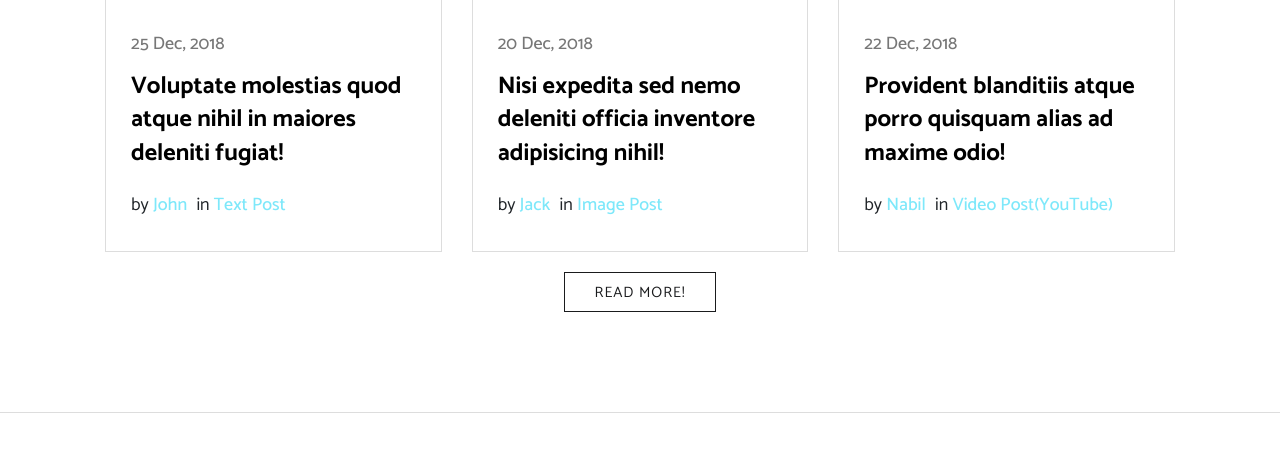
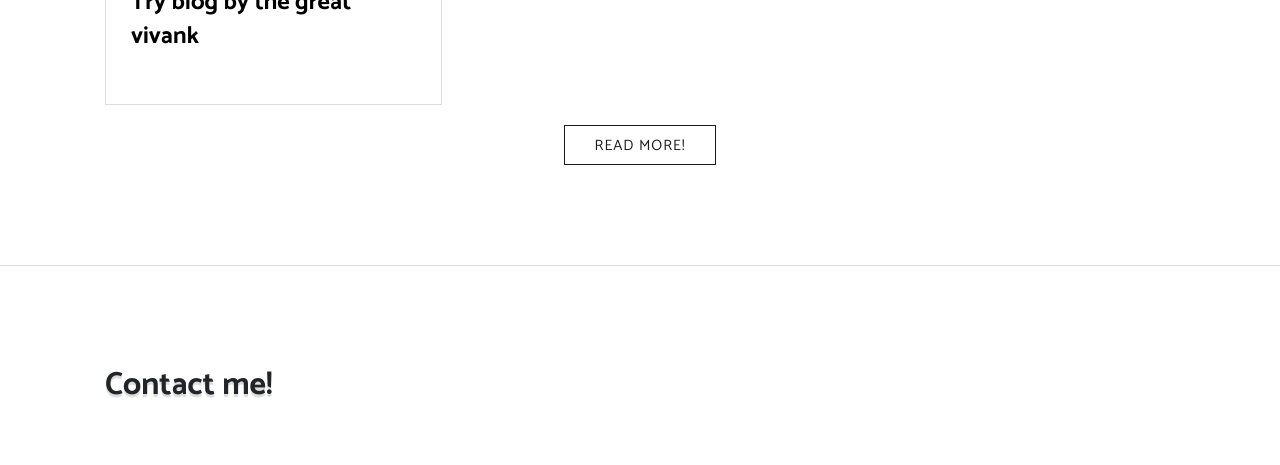
Before and after one commit to vivanks/vivanks.github.io, a Django app: page / in a window 1280 px wide. Shown: the part 4889-5354 px from the top of the page. Run offline with Django 3.2, Linux system fonts and the light colour scheme; data comes from the database, SQL or seed files in the repository; both versions use the stored data as it was after the commit; some libraries are stand-ins or nearby versions; some web fonts are replaced.

Commit message:
Blog finished up and contact page linked with DB

```diff
--- a/home/admin.py
+++ b/home/admin.py
@@ -1,7 +1,8 @@
 from django.contrib import admin
-from .models import Experience, About, Project,Contact
+from .models import Experience, About, Project,Contact,Blog
 # Register your models here.
 admin.site.register(Experience)
 admin.site.register(About)
 admin.site.register(Project)
 admin.site.register(Contact)
+admin.site.register(Blog)
--- a/home/models.py
+++ b/home/models.py
@@ -37,3 +37,9 @@ class Contact(models.Model):
 	name = models.CharField(max_length=500)
 	email = models.CharField(max_length=500)
 	subject = models.CharField(max_length=500,default="NA")
+
+class Blog(models.Model):
+	title = models.CharField(max_length=100)
+	blog_link = models.CharField(max_length=500)
+	date = models.CharField(max_length=500)
+	image = models.ImageField(upload_to = 'blogs')
--- a/home/views.py
+++ b/home/views.py
@@ -1,6 +1,6 @@
 from django.http import request
 from django.shortcuts import render,redirect
-from .models import Experience, About,Project
+from .models import Experience, About,Project, Blog,Contact
 
 
 
@@ -11,7 +11,7 @@ def index(request):
     exp = list(Experience.objects.all())
     exp.reverse()
     projects = list(Project.objects.all())
-
+    blogs = Blog.objects.all()
     context['title'] = about[0].title
     context['subtitle'] = about[0].subtitle
     context['about'] = about[0].about
@@ -24,6 +24,7 @@ def index(request):
     context['dev_to'] = about[0].dev_to
     context['exp'] = exp
     context['projects'] = projects
+    context['blogs'] = blogs
 
 
     return render(request,'index.html',context)
@@ -31,7 +32,13 @@ def index(request):
 def contact(request):
 
     if request.method=="POST":
-        print(request.POST)
+        message = Contact(
+            message=request.POST.get('message'),
+            name=request.POST.get('name'),
+            email=request.POST.get('email'),
+            subject=request.POST.get('subject')
+        )
+        message.save()
         return redirect('index')
 
     return redirect('index')
--- a/templates/index.html
+++ b/templates/index.html
@@ -12,7 +12,7 @@
     <title>Vivank Sharma</title>
 
 	<!--  favicon  -->
-    <link href="{% static "img/logo-dark.png" %}" type="image/png" rel="icon">
+    <link href="{% static "img/logo.png" %}" type="image/png" rel="icon">
 	<!--  main css  -->
     <link href="{% static "css/main.css" %}" rel="stylesheet" type="text/css">
 	<!--  responsive css  -->
@@ -45,7 +45,7 @@
                         <!-- logo -->
                         <div class="logo">
                             <a>
-                                <img class="logo-dark" src="{% static "img/logo-dark.png" %}" alt="nimu">
+                                vivank.dev
                             </a>
                         </div>
                     </div>
@@ -395,55 +395,23 @@
                     </div>
                 </div>
                 <div class="row">
+                    {%for blog in blogs%}
                     <div class="col-lg-4 col-md-6">
                         <div class="blog-item mt-30">
-                            <div class="blog-img">
+                            <div class="blog-img" style="border: 1px solid #ddd;">
                                 <a href="blog-details-text-post.html">
-                                    <img class="img-fluid" src="img/blog-img/blog-img-01.jpg" alt="">
+                                    <img class="img-fluid" src="{{blog.image.url}}" alt="">
                                     <span class="ion-ios-paper-outline"></span>
                                 </a>
                             </div>
                             <div class="blog-item-info">
-                                <a href="#0" class="blog-post-date">25 Dec, 2018</a>
-                                <h4><a href="blog-details-text-post.html">Voluptate molestias quod atque nihil in maiores deleniti fugiat!</a></h4>
-                                <span class="mr-5">by <a href="#0">John</a></span>
-                                <span>in <a href="#0">Text Post</a></span>
+                                <a href="#0" class="blog-post-date">{{blog.date|safe}}</a>
+                                <h4><a href="{{blog.blog_link}}" target="_blank">{{blog.title}}</a></h4>
+
                             </div>
                         </div>
                     </div>
-                    <div class="col-lg-4 col-md-6">
-                        <div class="blog-item mt-30">
-                            <div class="blog-img">
-                                <a href="blog-details-image-post.html">
-                                    <img class="img-fluid" src="img/blog-img/blog-img-02.jpg" alt="">
-                                    <span class="ion-image"></span>
-                                </a>
-                            </div>
-                            <div class="blog-item-info">
-                                <a href="#0" class="blog-post-date">20 Dec, 2018</a>
-                                <h4><a href="blog-details-image-post.html">Nisi expedita sed nemo deleniti officia inventore adipisicing nihil!</a></h4>
-                                <span class="mr-5">by <a href="#0">Jack</a></span>
-                                <span>in <a href="#0">Image Post</a></span>
-                            </div>
-                        </div>
-                    </div>
-                    <div class="col-lg-4 col-md-6">
-                        <div class="blog-item mt-30">
-                            <div class="blog-img">
-                                <a href="blog-details-video-post-(youtube).html">
-                                    <img class="img-fluid" src="img/blog-img/blog-img-03.jpg" alt="">
-                                    <span class="ion-ios-videocam-outline"></span>
-                                </a>
-                            </div>
-                            <div class="blog-item-info">
-                                <a href="#0" class="blog-post-date">22 Dec, 2018</a>
-                                <h4><a href="blog-details-video-post-(youtube).html">Provident blanditiis atque porro quisquam alias ad maxime odio!</a></h4>
-                                <span class="mr-5">by <a href="#0">Nabil</a></span>
-                                <span>in <a href="#0">Video Post(YouTube)</a></span>
-                            </div>
-                        </div>
-                    </div>
-
+                    {%endfor%}
                 </div>
 
             </div>
```
Also changed, not shown: db.sqlite3, home/migrations/0008_blog.py (added), media_root/blogs/IMG_0045.PNG (added), static/img/._logo.png (added), static/img/logo.png (added).
